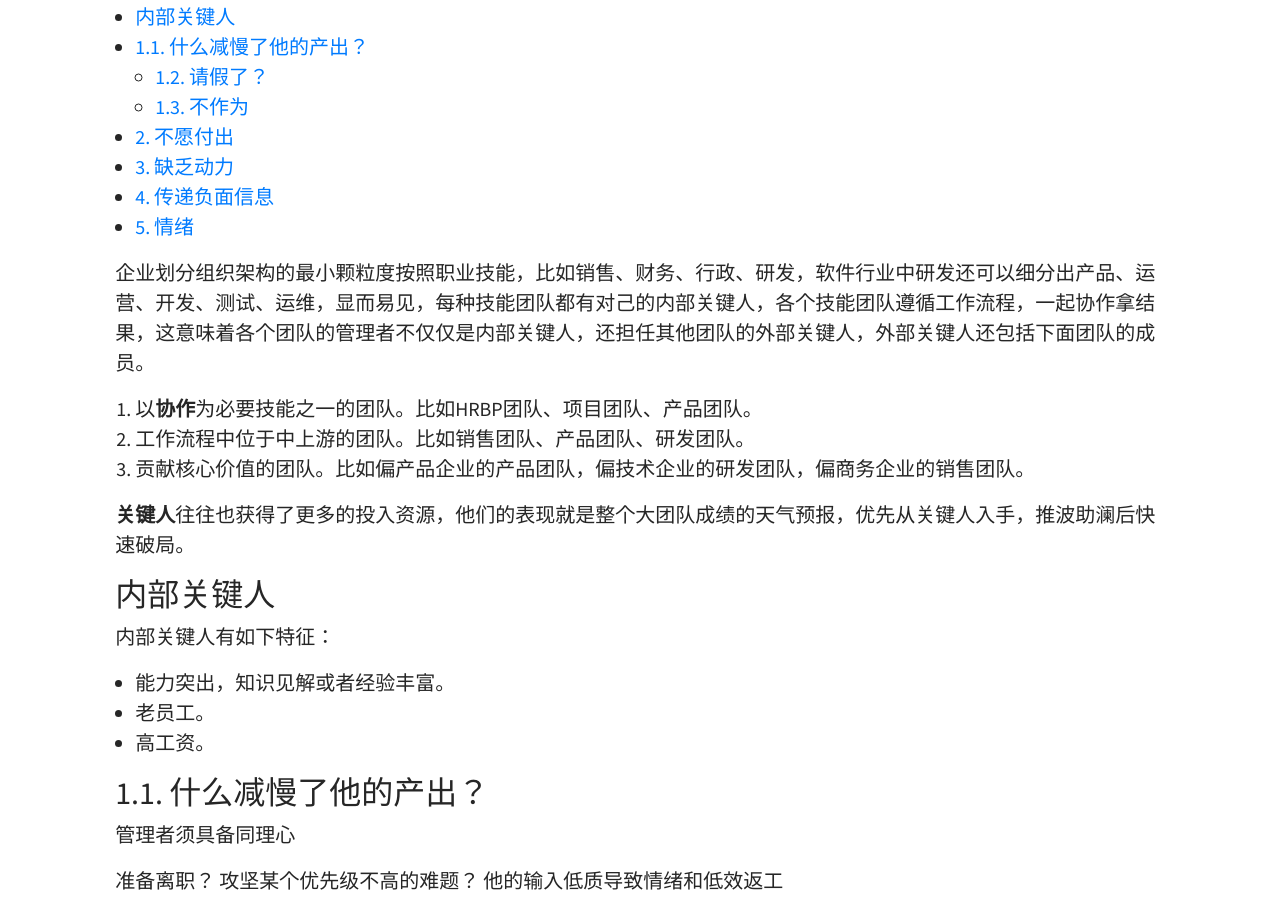
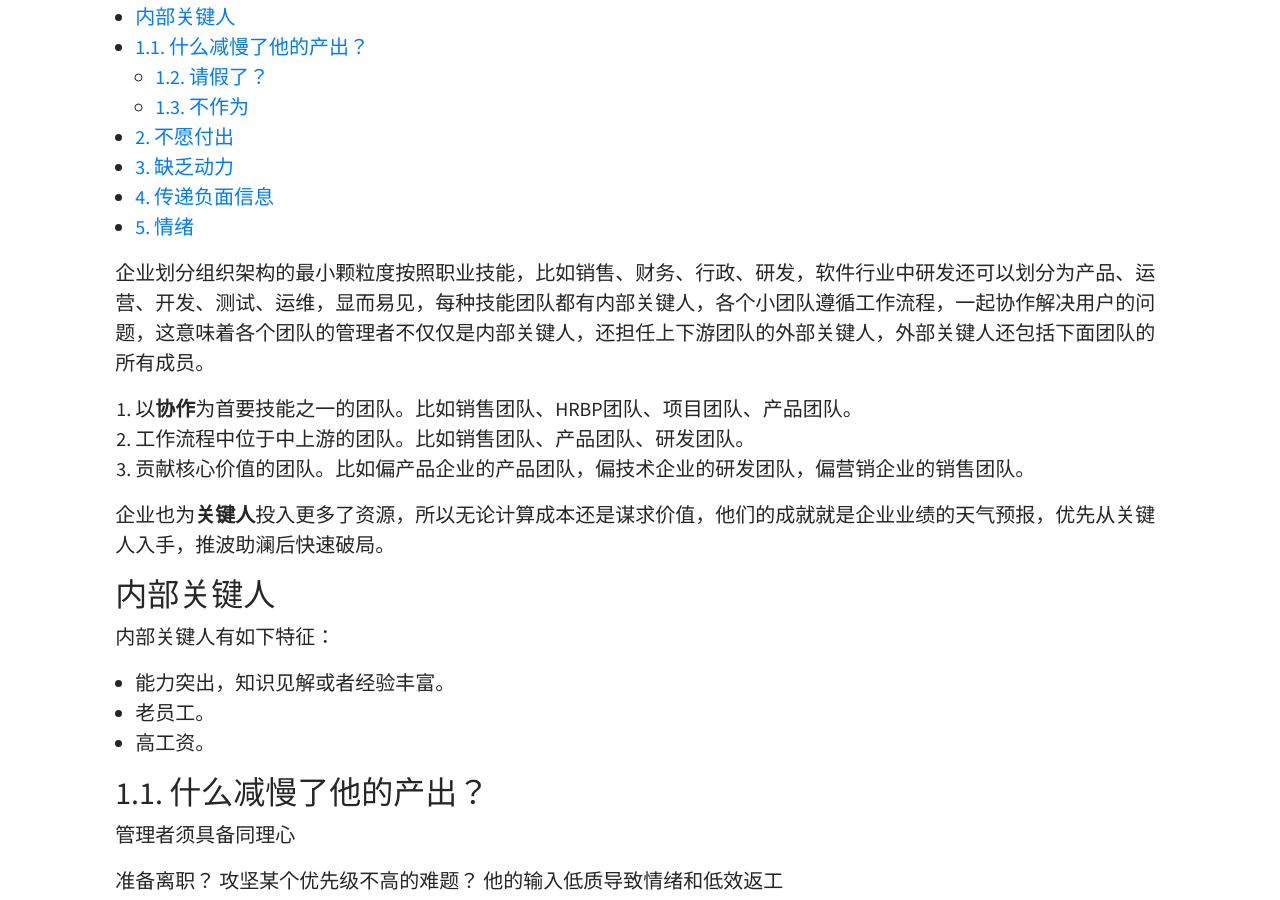
Before and after one commit to hubugui/hubugui.github.io, a Jekyll site: the page built from _posts/2022-10-29-团队创造价值低-3-关键人.md, in a window 1280 px wide and 900 px high, scrolled down 321 px. Built offline with Jekyll 4.4.1, drawn with Linux system fonts in a browser that asks for light colours; comment, search, counter and statistics services are not loaded.

Commit message:
Update 2022-10-29-团队创造价值低-3-关键人.md

```diff
--- a/_posts/2022-10-29-团队创造价值低-3-关键人.md
+++ b/_posts/2022-10-29-团队创造价值低-3-关键人.md
@@ -18,13 +18,13 @@ excerpt_separator: <!--more-->
 * TOC
 {:toc}
 
-企业划分组织架构的最小颗粒度按照职业技能，比如销售、财务、行政、研发，软件行业中研发还可以细分出产品、运营、开发、测试、运维，显而易见，每种技能团队都有对己的内部关键人，各个技能团队遵循工作流程，一起协作拿结果，这意味着各个团队的管理者不仅仅是内部关键人，还担任其他团队的外部关键人，外部关键人还包括下面团队的成员。
+企业划分组织架构的最小颗粒度按照职业技能，比如销售、财务、行政、研发，软件行业中研发还可以划分为产品、运营、开发、测试、运维，显而易见，每种技能团队都有内部关键人，各个小团队遵循工作流程，一起协作解决用户的问题，这意味着各个团队的管理者不仅仅是内部关键人，还担任上下游团队的外部关键人，外部关键人还包括下面团队的所有成员。
 
-1. 以**协作**为必要技能之一的团队。比如HRBP团队、项目团队、产品团队。
+1. 以**协作**为首要技能之一的团队。比如销售团队、HRBP团队、项目团队、产品团队。
 2. 工作流程中位于中上游的团队。比如销售团队、产品团队、研发团队。
-3. 贡献核心价值的团队。比如偏产品企业的产品团队，偏技术企业的研发团队，偏商务企业的销售团队。
+3. 贡献核心价值的团队。比如偏产品企业的产品团队，偏技术企业的研发团队，偏营销企业的销售团队。
 
-**关键人**往往也获得了更多的投入资源，他们的表现就是整个大团队成绩的天气预报，优先从关键人入手，推波助澜后快速破局。
+企业也为**关键人**投入更多了资源，所以无论计算成本还是谋求价值，他们的成就就是企业业绩的天气预报，优先从关键人入手，推波助澜后快速破局。
 
 ## 内部关键人
 
```
